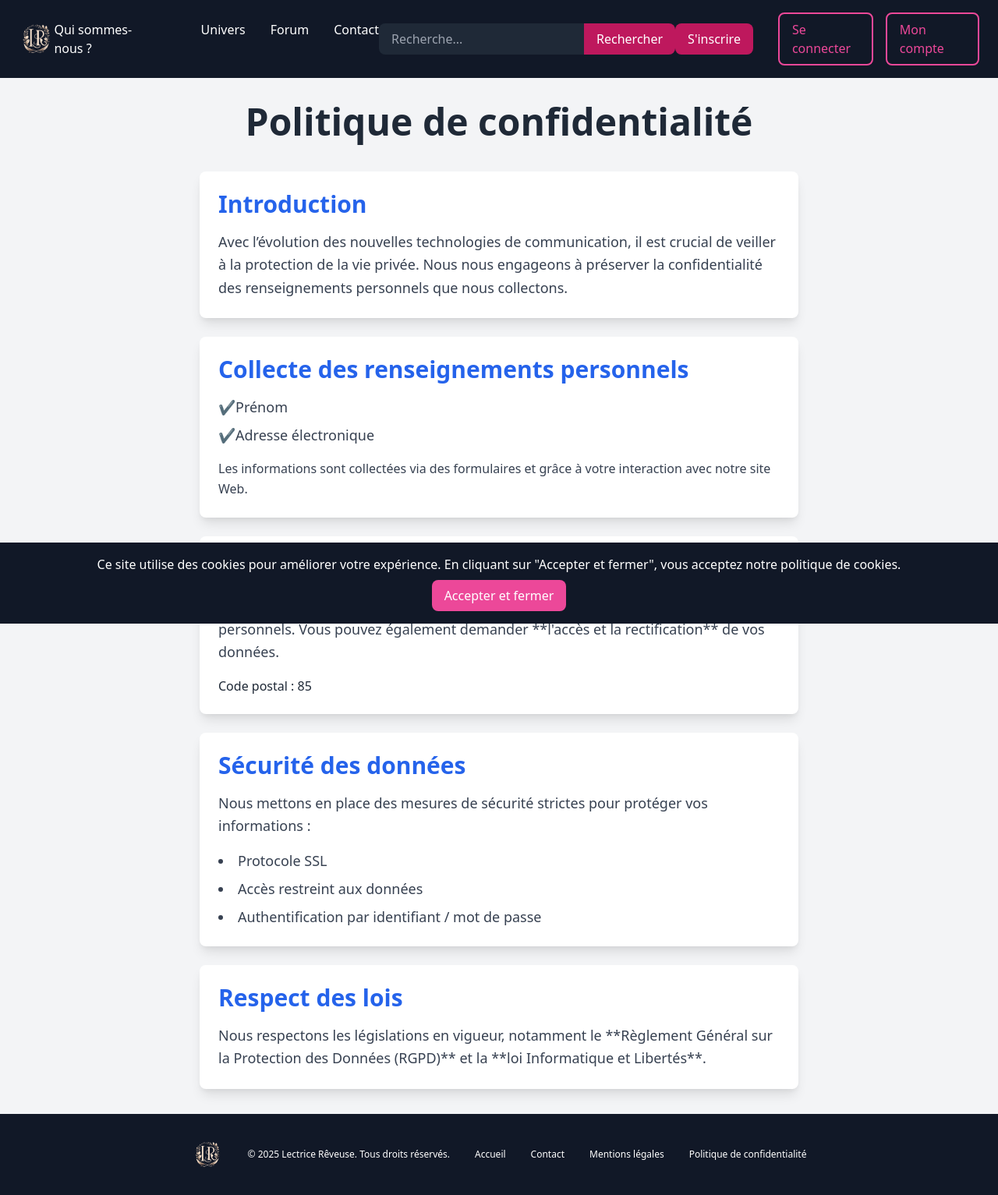
After one commit to Oceaneby/lectrice_reveuse, a Symfony app: template templates/politiques_de_confidentialite/index.html.twig in a window 1280 px wide. The commit adds this page. Shown: the whole page at 78% size. Run offline with Twig, Linux system fonts and the light colour scheme; the template is opened without the code that fills it, so the values that code supplies are empty; style sheets or scripts are compiled from the project's sources; some libraries are stand-ins or nearby versions.

Commit message:
page de politique de confidentialité et mentions légales ok

```diff
--- /dev/null
+++ b/public/js/cookies.js
@@ -0,0 +1,18 @@
+document.addEventListener('DOMContentLoaded', function(){
+    const cookieBanner = document.getElementById('cookie-banner');
+    const acceptCookiesButton = document.getElementById('accept-cookies');
+
+    if(!localStorage.getItem('cookiesAccepted')){
+        cookieBanner.style.display = 'block';
+    }
+
+        acceptCookiesButton.addEventListener('click', function(){
+         localStorage.setItem('cookiesAccepted', 'true');
+         cookieBanner.style.display = 'none';
+     })
+
+
+
+
+
+})
--- /dev/null
+++ b/public/js/menu_burger.js
@@ -0,0 +1,22 @@
+document.addEventListener('DOMContentLoaded', function () {
+    // Gestion du menu burger
+    const menuToggle = document.getElementById('menu-toggle');
+    const mobileMenu = document.getElementById('mobile-menu');
+    const menuClose = document.getElementById('menu-close');
+
+    menuToggle.addEventListener('click', function () {
+        mobileMenu.classList.toggle('hidden');
+    });
+
+    menuClose.addEventListener('click', function () {
+        mobileMenu.classList.add('hidden');
+    });
+
+    // Gestion du sous-menu "Univers" sur mobile
+    const universeToggle = document.getElementById('universe-toggle');
+    const universeSubmenu = document.getElementById('universe-submenu');
+
+    universeToggle.addEventListener('click', function () {
+        universeSubmenu.classList.toggle('hidden');
+    });
+});
--- /dev/null
+++ b/public/js/menu_deroulant.js
@@ -0,0 +1,24 @@
+document.addEventListener('DOMContentLoaded', function () {
+    const universeTrigger = document.getElementById('universe-trigger');
+    const universeMenu = document.getElementById('universe-menu');
+    const universeDropdown = document.getElementById('universe-dropdown');
+
+    let hideTimeout;
+
+    if (universeTrigger && universeMenu) {
+        universeDropdown.addEventListener('mouseenter', function () {
+            clearTimeout(hideTimeout); // Empêche de cacher si on y revient vite
+            universeMenu.classList.remove('hidden');
+        });
+
+        universeDropdown.addEventListener('mouseleave', function () {
+            hideTimeout = setTimeout(() => {
+                universeMenu.classList.add('hidden');
+            }, 200); // 200ms de marge
+        });
+
+        universeTrigger.addEventListener('click', function (e) {
+            e.preventDefault();
+        });
+    }
+});
--- a/src/Entity/User.php
+++ b/src/Entity/User.php
@@ -47,8 +47,6 @@ class User implements UserInterface, PasswordAuthenticatedUserInterface
     private ?\DateTimeInterface $registration_date = null;
 
     #[ORM\Column(type: Types::DATETIME_MUTABLE)]
-
-    // #[Assert\Date(message: 'Veuillez entrer une date valide.')]
     #[Assert\LessThan("today", message:'La date de naissance doit être dans le passé.')]
     #[Assert\GreaterThan("1900-01-01", message: "La date de naissance doit être après le 1er janvier 1900.")]
     private ?\DateTimeInterface $birth_date = null;
--- a/src/Form/FileUpLoadType.php
+++ b/src/Form/FileUpLoadType.php
@@ -1,6 +1,6 @@
 <?php
 
-namespace App\Form\Type;
+namespace App\Form;
 
 use Symfony\Component\Form\AbstractType;
 use Symfony\Component\Form\FormBuilderInterface;
--- a/src/Form/RegistrationFormType.php
+++ b/src/Form/RegistrationFormType.php
@@ -56,11 +56,11 @@ class RegistrationFormType extends AbstractType
                 'attr' => ['autocomplete' => 'new-password'],
                 'constraints' => [
                     new NotBlank([
-                        'message' => 'Please enter a password',
+                        'message' => 'Veuillez entrer un mot de passe',
                     ]),
                     new Length([
                         'min' => 8,
-                        'minMessage' => 'Your password should be at least {{ limit }} characters',
+                        'minMessage' => 'Votre mot de passe doit contenir au moins {{ limit }} caractères',
                         // max length allowed by Symfony for security reasons
                         'max' => 4096,
                     ]),
--- a/templates/base.html.twig
+++ b/templates/base.html.twig
@@ -86,7 +86,7 @@
 	</header>
 		<!-- Menu mobile (menu burger) -->
 <div id="mobile-menu" class="md:hidden fixed inset-0 bg-gray-900 bg-opacity-75 flex justify-center items-center z-50 hidden">
-    <div class="bg-white p-8 rounded-lg shadow-lg w-64">
+    <div class="bg-white p-8 rounded-lg shadow-lg w-64 ">
         <button id="menu-close" class="text-black absolute top-4 right-4">
             <i class="fas fa-times"></i>
         </button>
@@ -128,12 +128,10 @@
         </ul>
     </div>
 </div>
-
 		<main class="flex-grow">
 			{% block body %}
 			{% endblock %}
 		</main>
-
 		<!-- Footer -->
 		<footer class="bg-gray-900 text-white py-8 mt-auto" aria-labelledby="footer">
 			<div class="container mx-auto px-6">
@@ -142,74 +140,35 @@
 						<img src="{{ asset('/images/LR.png') }}" alt="Logo LR Lectrice Rêveuse" class="h-10">
 					</section>
 					<section class="flex space-x-8">
+						<p class="hover:text-indigo-400 text-xs" aria-label="Copyright tous droits réserver">&copy; 2025 Lectrice Rêveuse. Tous droits réservés.</p>
 						<a href="{{ path('app_home') }}" class="hover:text-indigo-400 text-xs" aria-label="Retour à la page d'accueil">Accueil</a>
 						<a href="{{ path('app_contact') }}" class="hover:text-indigo-400 text-xs" aria-label="Contactez-nous">Contact</a>
-						<a href="#" class="hover:text-indigo-400 text-xs" aria-label="Mentions légales">Mentions légales</a>
+						<a href="{{ path('app_mentions_legales') }}" class="hover:text-indigo-400 text-xs" aria-label="Mentions légales">Mentions légales</a>
+						<a href="{{ path('app_politiques_de_confidentialite') }}" class="hover:text-indigo-400 text-xs" aria-label="Mentions légales">Politique de confidentialité</a>
 					</section>
 				</div>
 			</div>
 		</footer>
+		<div id="cookie-banner" class="fixed bottom-0 left-0 w-full bg-gray-900 text-white py-4 text-center z-50 hidden">
+    		<p class="mb-2">Ce site utilise des cookies pour améliorer votre expérience. En cliquant sur "Accepter et fermer", vous acceptez notre politique de cookies.</p>
+    		<button id="accept-cookies" class="bg-pink-500 hover:bg-pink-600 text-white py-2 px-4 rounded-lg">
+        		Accepter et fermer
+    		</button>
+		</div>
 
 		{% block javascripts %}
 			{{ encore_entry_script_tags('app') }}
 			<script>
 				const searchUrl = '{{ path('app_book_search') }}';
 			</script>
+			<script src="{{ asset('js/cookies.js') }}" ></script>
+			<script src="{{ asset('js/menu_deroulant.js') }}" defer></script>
+			<script src="{{ asset('js/menu_burger.js') }}" defer></script>
 			<script src="{{ asset('js/search.js') }}" defer></script>
 			<script src="{{ asset('js/review_edit.js') }}" defer></script>
 			<script src="{{ asset('js/review_delete.js') }}" defer></script>
 			<script src="https://cdn.jsdelivr.net/npm/@tailwindcss/browser@4"></script>
+		{% endblock %}
 
-			<script>
-				document.addEventListener('DOMContentLoaded', function () {
-					const universeTrigger = document.getElementById('universe-trigger');
-					const universeMenu = document.getElementById('universe-menu');
-					const universeDropdown = document.getElementById('universe-dropdown');
-
-					let hideTimeout;
-
-					if (universeTrigger && universeMenu) {
-						universeDropdown.addEventListener('mouseenter', function () {
-							clearTimeout(hideTimeout); // Empêche de cacher si on y revient vite
-							universeMenu.classList.remove('hidden');
-						});
-
-						universeDropdown.addEventListener('mouseleave', function () {
-							hideTimeout = setTimeout(() => {
-								universeMenu.classList.add('hidden');
-							}, 200); // 200ms de marge
-						});
-
-						universeTrigger.addEventListener('click', function (e) {
-							e.preventDefault();
-						});
-					}
-				});
-			</script>
-			<script>
-			document.addEventListener('DOMContentLoaded', function () {
-    // Gestion du menu burger
-    const menuToggle = document.getElementById('menu-toggle');
-    const mobileMenu = document.getElementById('mobile-menu');
-    const menuClose = document.getElementById('menu-close');
-
-    menuToggle.addEventListener('click', function () {
-        mobileMenu.classList.toggle('hidden');
-    });
-
-    menuClose.addEventListener('click', function () {
-        mobileMenu.classList.add('hidden');
-    });
-
-    // Gestion du sous-menu "Univers" sur mobile
-    const universeToggle = document.getElementById('universe-toggle');
-    const universeSubmenu = document.getElementById('universe-submenu');
-
-    universeToggle.addEventListener('click', function () {
-        universeSubmenu.classList.toggle('hidden');
-    });
-});
-			</script>
-		{% endblock %}
 	</body>
 </html>
--- a/templates/home/index.html.twig
+++ b/templates/home/index.html.twig
@@ -9,8 +9,8 @@
     <section class="slick-carousel">
         <div class="w-full">
             <div class="flex justify-center items-center overflow-hidden rounded-lg bg-cover" style="background-image: url('{{ asset('images/Design-sans-titre.png') }}');">
-                <div class="px-4 py-8 mr-16" style="width: 152px; height: 152px;"></div>
-                <div class="cloud-border mt-40 rounded-md top-1/2 transform -translate-y-1/2 bg-black bg-opacity-60 text-xl px-4 py-4 text-white" style="width: 20%">
+                {# <div class="px-4 py-8 mr-16" style="width: 152px; height: 152px;"></div> #}
+                <div class="mt-40 rounded-md top-1/2 transform -translate-y-1/2 bg-black bg-opacity-60 text-xl px-4 py-4 text-white" style="width: 20%">
                     <p>Date de sortie</p>
                     <p class="uppercase font-bold">Le 30 avril 2025 !</p>
                 </div>
@@ -119,7 +119,6 @@
     <!-- Carrousel JS -->
     <script src="https://code.jquery.com/jquery-3.6.0.min.js"></script>
     <script src="https://cdnjs.cloudflare.com/ajax/libs/slick-carousel/1.8.1/slick.min.js"></script>
-
     <script>
         $(document).ready(function () {
             setTimeout(function () {
--- /dev/null
+++ b/templates/politiques_de_confidentialite/index.html.twig
@@ -0,0 +1,58 @@
+{% extends 'base.html.twig' %}
+
+{% block title %}Politique de confidentialité{% endblock %}
+
+{% block body %}
+
+    <div class="flex flex-col items-center p-8 bg-gray-100 text-gray-900">
+        <h1 class="text-5xl font-extrabold mb-10 text-center text-gray-800">Politique de confidentialité</h1>
+
+        <section class="max-w-3xl bg-white p-6 rounded-lg shadow-lg">
+            <h2 class="text-3xl font-semibold mb-4 text-blue-600">Introduction</h2>
+            <p class="text-lg text-gray-700 leading-relaxed">
+                Avec l’évolution des nouvelles technologies de communication, il est crucial de veiller à la protection de la vie privée. Nous nous engageons à préserver la confidentialité des renseignements personnels que nous collectons.
+            </p>
+        </section>
+
+        <section class="max-w-3xl bg-white p-6 mt-6 rounded-lg shadow-lg">
+            <h2 class="text-3xl font-semibold mb-4 text-blue-600">Collecte des renseignements personnels</h2>
+            <ul class="list-none space-y-2 text-lg text-gray-700">
+                <li class="flex items-center"><span class="text-blue-500">✔️</span> Prénom</li>
+                <li class="flex items-center"><span class="text-blue-500">✔️</span> Adresse électronique</li>
+            </ul>
+            <p class="mt-4 text-gray-700 leading-relaxed">
+                Les informations sont collectées via des formulaires et grâce à votre interaction avec notre site Web.
+            </p>
+        </section>
+
+        <section class="max-w-3xl bg-white p-6 mt-6 rounded-lg shadow-lg">
+            <h2 class="text-3xl font-semibold mb-4 text-blue-600">Droits des utilisateurs</h2>
+            <p class="text-lg text-gray-700 leading-relaxed">
+                Vous avez le **droit d’opposition** et de **retrait** de vos renseignements personnels. Vous pouvez également demander **l'accès et la rectification** de vos données.
+            </p>
+            <p class="mt-4 font-medium text-gray-800">Code postal : 85</p>
+        </section>
+
+        <section class="max-w-3xl bg-white p-6 mt-6 rounded-lg shadow-lg">
+            <h2 class="text-3xl font-semibold mb-4 text-blue-600">Sécurité des données</h2>
+            <p class="text-lg text-gray-700 leading-relaxed">
+                Nous mettons en place des mesures de sécurité strictes pour protéger vos informations :
+            </p>
+            <ul class="list-disc list-inside mt-4 space-y-2 text-lg text-gray-700">
+                <li>Protocole SSL</li>
+                <li>Accès restreint aux données</li>
+                <li>Authentification par identifiant / mot de passe</li>
+            </ul>
+        </section>
+
+        <section class="max-w-3xl bg-white p-6 mt-6 rounded-lg shadow-lg">
+            <h2 class="text-3xl font-semibold mb-4 text-blue-600">Respect des lois</h2>
+            <p class="text-lg text-gray-700 leading-relaxed">
+                Nous respectons les législations en vigueur, notamment le **Règlement Général sur la Protection des Données (RGPD)** et la **loi Informatique et Libertés**.
+            </p>
+        </section>
+    </div>
+
+
+
+{% endblock %}
```
Also changed, not shown: src/Controller/MentionsLegalesController.php (added, +18 -0 lines), src/Controller/PolitiquesDeConfidentialiteController.php (added, +18 -0 lines), templates/mentions_legales/index.html.twig (added, +50 -0 lines), package-lock.json.
